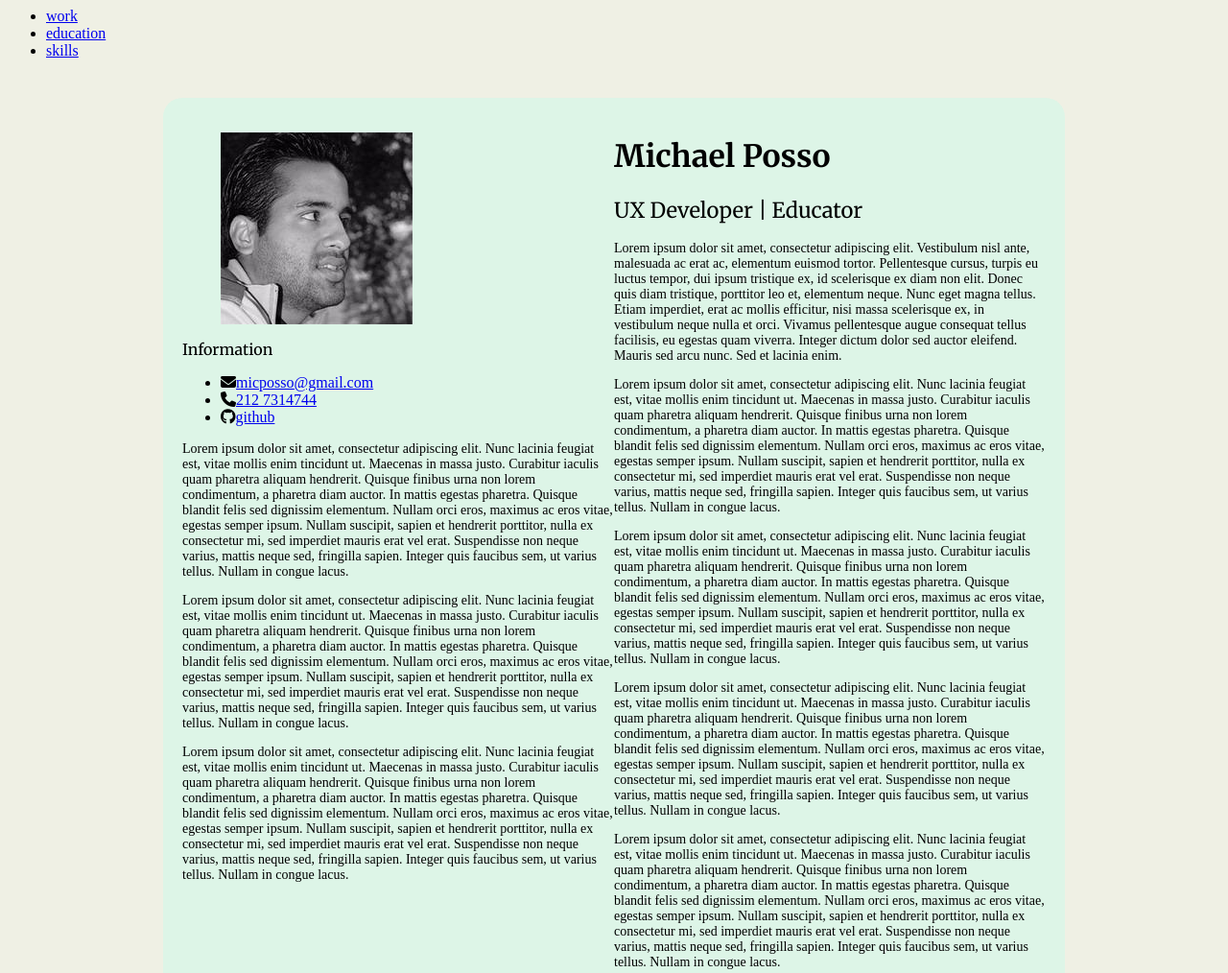
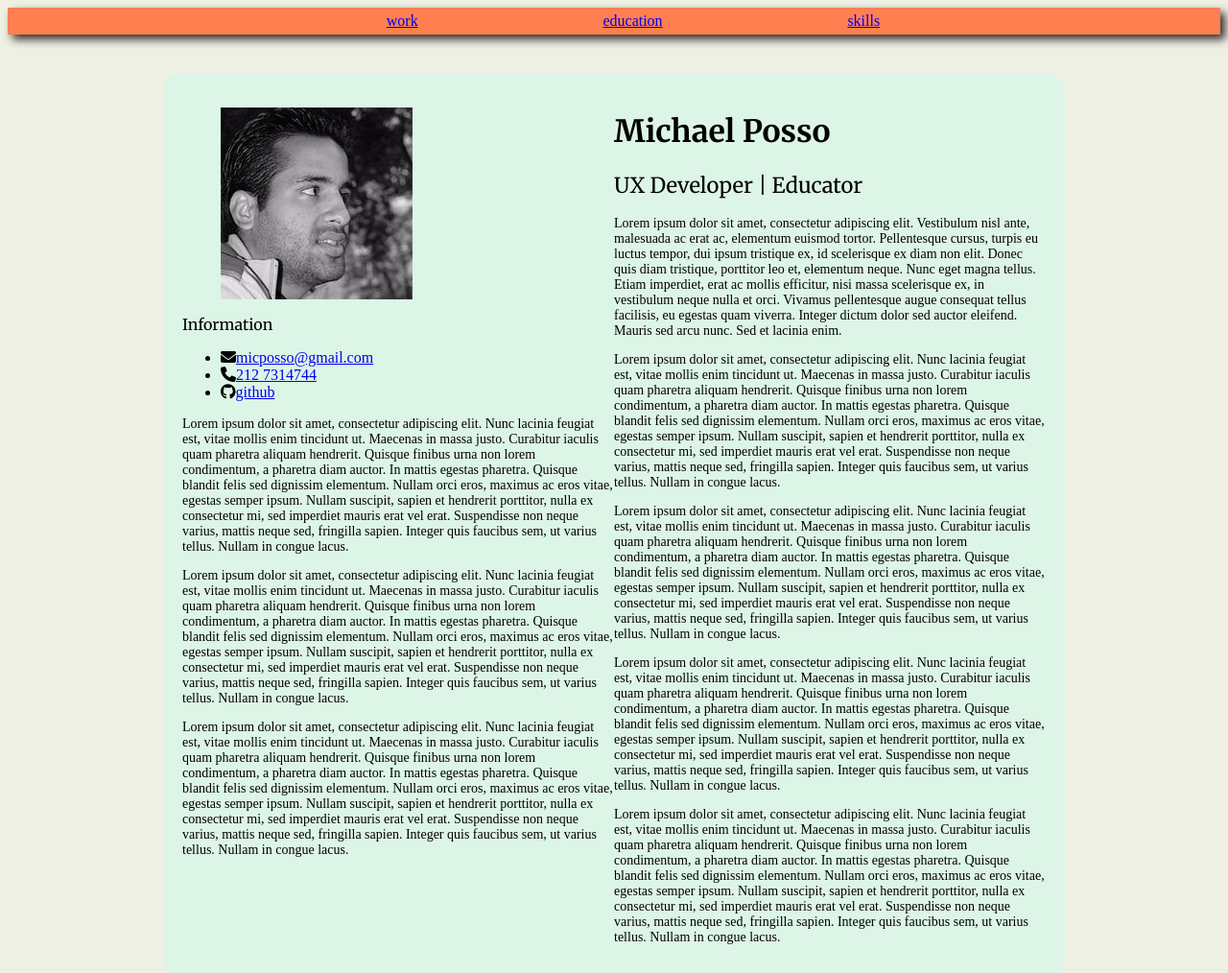
Before and after one commit to micposso/online-resume-609-spring2025, a plain HTML site: page index.html in a window 1280 px wide. Shown: the top 1014 px of the page at 96% size. Drawn offline with Linux system fonts and the light colour scheme; a web font is replaced by a local one.

Commit message:
style navigation

```diff
--- a/styles.css
+++ b/styles.css
@@ -1,6 +1,7 @@
 body {
     background-color: #eff0e4;
     font-family: "Liter", serif;
+    scroll-behavior: smooth;
 }
 
 .container {
@@ -40,3 +41,17 @@ p {
     font-style: normal;
     font-size: 14px;
 }
+
+nav {
+    background-color: coral;
+    padding: 5px;
+    filter: drop-shadow(5px 5px 5px #302b2b);
+}
+
+nav ul {
+    list-style: none;
+    display: flex;
+    justify-content: space-evenly;
+    width: 900px;
+    margin: 0 auto;
+}
```
